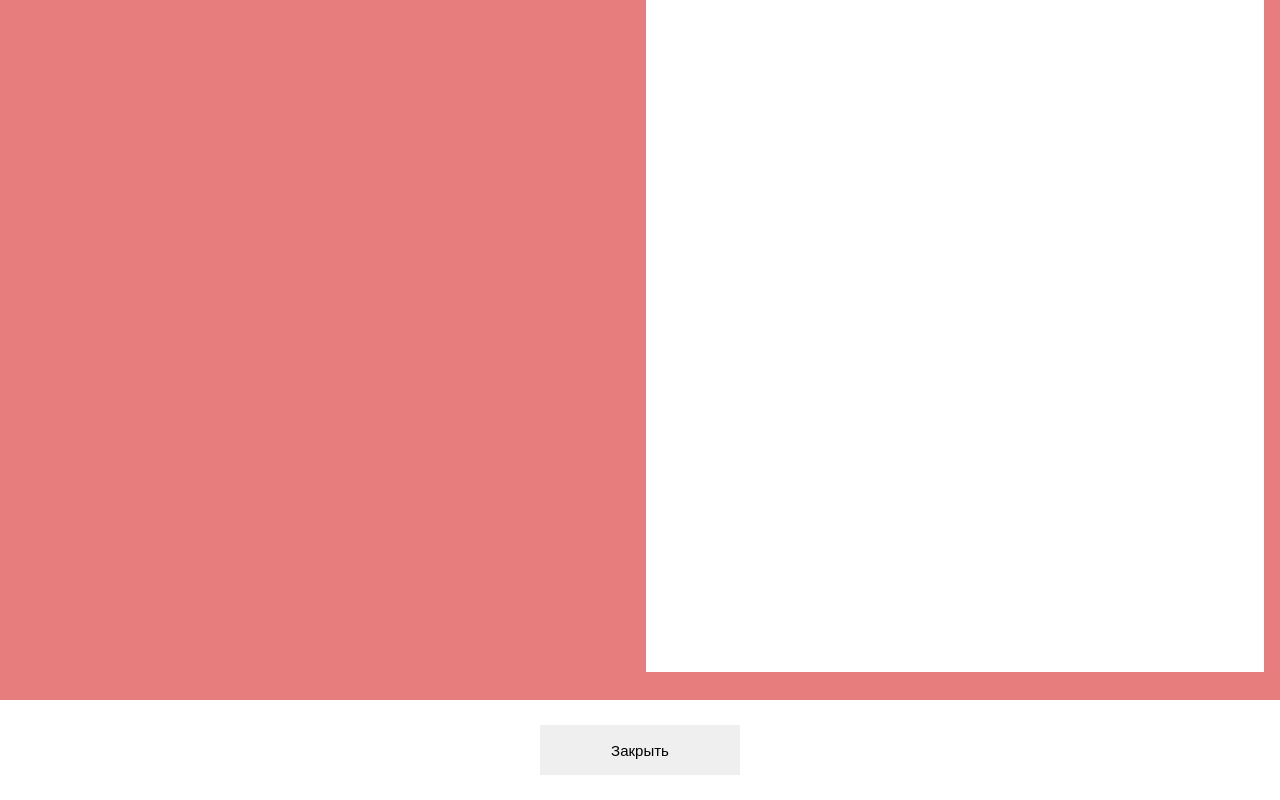
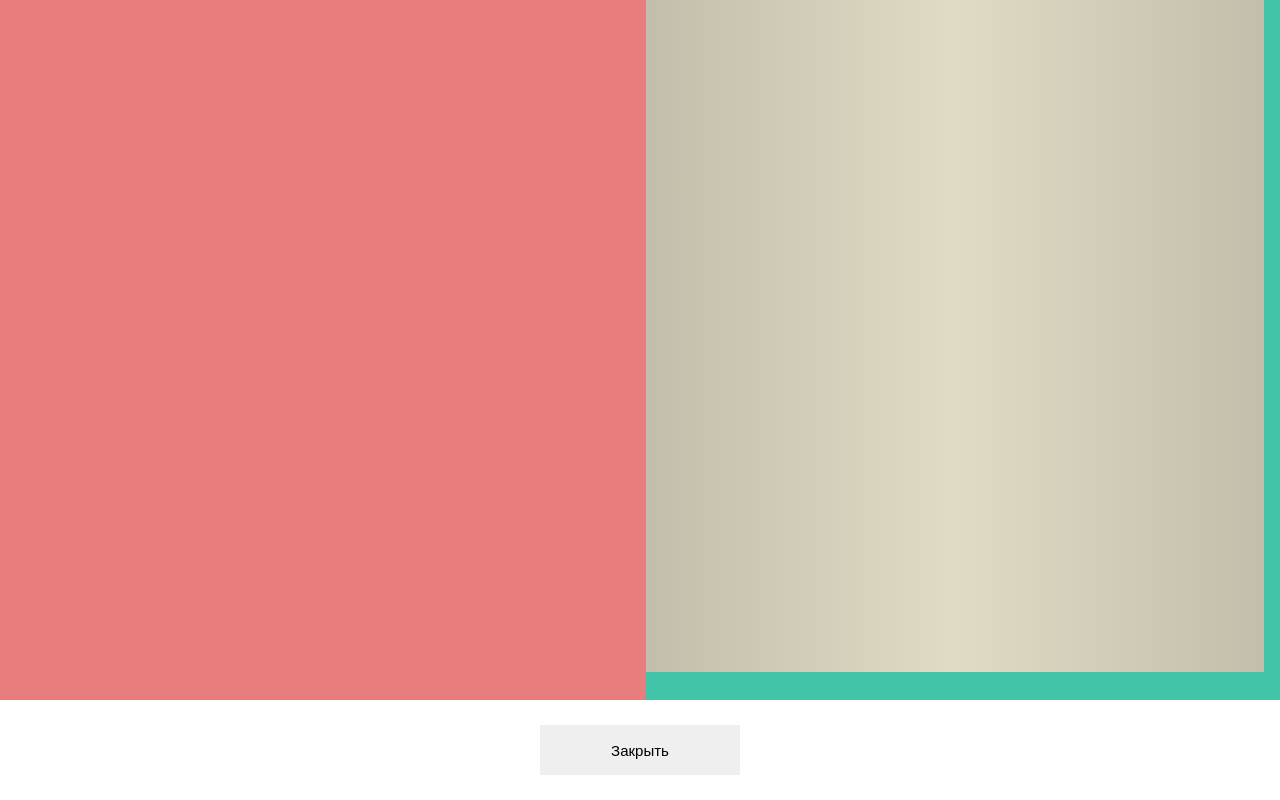
Before and after one commit to Den4ig/wanted_plate, a React (Create React App) app: page / in a window 1280 px wide. Both pictures are taken after a click on the button "Открыть". Shown: the part 100-900 px from the top of the page. Built offline with nearby package versions, Linux system fonts and the light colour scheme.

Commit message:
Add pages, sorted folder pages z-indexes

```diff
--- a/src/App.jsx
+++ b/src/App.jsx
@@ -10,6 +10,8 @@ export default function App() {
 		{}, // First button style
 		{}  // Second button style
 	  ]);
+	const [folderZIndex, setFolderZIndex] = useState("2");  //Set folder's flipped page z-index when flipped
+	const [folderTransition, setFolderTransition] = useState("0.7s");  //Set folder's flipped page transition time when flipped or unflipped
 
 	return (
 		<div>
@@ -17,11 +19,16 @@ export default function App() {
 				flipped={flipped}
 				folderFlip={folderFlipped}
 				buttonStyle={buttonStyles}
+				numOfPaperPages={5}
+				zIndex={folderZIndex}
+				folderTransition={folderTransition}
 			/>
 			<FolderButtons
 				setFlipped={setFlipped}
 				setFolderFlipped={setFolderFlipped}
 				setButtonStyle={setButtonStyles}
+				setFolderZIndex={setFolderZIndex}
+				setFolderTransition={setFolderTransition}
 			/>
 		</div>
 	);
--- a/src/components/Folder.jsx
+++ b/src/components/Folder.jsx
@@ -1,21 +1,33 @@
+import { useState } from "react";
 import FolderPage from "./FolderPage";
 import Papers from "./Papers";
 import PageButtons from "./PageButtons";
 
-export default function Folder({flipped, folderFlip, buttonStyle}) {
+export default function Folder({ flipped, folderFlip, buttonStyle, numOfPaperPages, zIndex, folderTransition }) {
+
+	const [currentPage, setCurrentPage] = useState(0);
+
+	const handleNext = () => {
+		setCurrentPage((prev) => Math.min(prev + 1, numOfPaperPages));
+	};
+
+	const handlePrev = () => {
+		setCurrentPage((prev) => Math.max(prev - 1, 0));
+	};
+
 	return (
 		<div className="folder_bg">
 
-			 <PageButtons buttonStyle={buttonStyle[0]}/>    {/*Button for page flipping */}
+			 <PageButtons buttonStyle={buttonStyle[0]} movePage={handlePrev}/>    {/*Button for page flipping */}
 
 			<div className={folderFlip}>
-				<FolderPage flipped={flipped}/>             {/*Folder pages */}
-				<FolderPage flipped={""}>
-					<Papers/>
+				<FolderPage flipped={flipped} zIndex={zIndex} folderTransition={folderTransition}/>             {/*Folder pages */}
+				<FolderPage flipped={""} zIndex={""} folderTransition={""}>
+					<Papers currentPage={currentPage} numOfPaperPages={numOfPaperPages}/>
 				</FolderPage>
 			</div>
 
-			<PageButtons  buttonStyle={buttonStyle[1]}/>    {/*Button for page flipping */}
+			<PageButtons  buttonStyle={buttonStyle[1]} movePage={handleNext}/>    {/*Button for page flipping */}
 
 		</div>
 	);
--- a/src/components/FolderButtons.jsx
+++ b/src/components/FolderButtons.jsx
@@ -1,7 +1,7 @@
 import { useState } from "react";
-const FolderButtons = ({setFlipped, setFolderFlipped, setButtonStyle}) => {
-	const [isOpened, setIsOpened] = useState(true);
-	const [isStyled, setIsStyled] = useState(false);
+const FolderButtons = ({ setFlipped, setFolderFlipped, setButtonStyle, setFolderZIndex, setFolderTransition }) => {
+	const [isOpened, setIsOpened] = useState(true);  // Change button name
+	const [isStyled, setIsStyled] = useState(false);  // Page buttons styles for moving them and opacity change
 
 	const handleClick = () => {
 		setIsOpened(!isOpened);   // Change button name
@@ -19,6 +19,15 @@ const FolderButtons = ({setFlipped, setFolderFlipped, setButtonStyle}) => {
 				}
 				]
 			);
+		setFolderZIndex((prev) => (prev === "2" ? "0" : "2"));   //Set folder's flipped page z-index when flipped
+		setFolderTransition((prev) => {			//Set folder's flipped page transition time when flipped or unflipped
+			if(isOpened) {
+				return prev = "0.7s";
+			} else {
+				return prev = "0s";
+			}
+		});
+
 	};
 
 
--- a/src/components/FolderPage.jsx
+++ b/src/components/FolderPage.jsx
@@ -1,6 +1,6 @@
-export default function FolderPage({flipped, children}) {
+export default function FolderPage({flipped, children, zIndex, folderTransition }) {
     return(
-        <div className="folder-page">
+        <div className="folder-page" style={{zIndex: zIndex, transition: folderTransition}}>
 
             <div className={flipped}>
                 {children}
--- a/src/components/Page.jsx
+++ b/src/components/Page.jsx
@@ -1,6 +1,6 @@
-export default function Papers(){
+export default function Papers({ isFlipped }){
     return(
-        <div className="page">
+        <div className={`page ${isFlipped ? "flipped" : ""}`}>
             <div className="page-front">
                 <div className="front-content"></div>
             </div>
--- a/src/components/PageButtons.jsx
+++ b/src/components/PageButtons.jsx
@@ -1,6 +1,7 @@
-export default function PageButtons({buttonStyle}) {
+export default function PageButtons({ buttonStyle, movePage }) {
+
     return(
-        <button className="page_button" style={buttonStyle}>
+        <button className="page_button" style={buttonStyle} onClick={movePage}>
 
         </button>
     );
--- a/src/components/Papers.jsx
+++ b/src/components/Papers.jsx
@@ -1,10 +1,13 @@
 import Page from './Page'
 
-export default function Papers(){
+export default function Papers({ currentPage, numOfPaperPages }){
     return(
         <div className="book">
-            <Page />
-            <Page />
+            {Array.from(
+                { length: numOfPaperPages }, (_, index) => ( // Page number
+        <Page key={index} isFlipped={index < currentPage} style={{zIndex: !currentPage}}/> // Is page already flipped or not
+        )
+        )}
         </div>
     );
 }
--- a/src/index.css
+++ b/src/index.css
@@ -63,9 +63,6 @@
 }
 
 .folder-page > div {
-	position: absolute;
-	top: 0;
-	left: 0;
 	height: 100%;
 	width: 100%;
 	transform-origin: left;
@@ -73,20 +70,12 @@
 	transition: 0.5s;
 }
 
-.folder > div:nth-child(2) div {
+.folder > div:nth-child(2) > div {
+	position: relative;
 	display: flex;
 	align-items: center;
-	/* background-color: rgb(65, 196, 167); */
-}
-
-/* Folder flip effect */
-
-.folder-flip {
-	transform: translateX(50%);
-  }
-
-.flipped {
-	transform: rotateY(180deg);
+	background-color: rgb(65, 196, 167);
+	z-index: 3;
 }
 
 /* Folder page sequence */
@@ -99,13 +88,25 @@
 	z-index: 1;
 }
 
+/* Folder flip effect */
+
+.folder-flip {
+	transform: translateX(50%);
+  }
+
+.folder-page > .flipped {
+	transform: rotateY(180deg);
+}
+
 /* Pages inside folder */
 
 .book {
-	position: relative;
+	position: absolute;
 	width: 95%;
 	height: 93%;
 	transition: 0.5s;
+	z-index: 4;
+	background-color: red;
 }
 
 .page {
@@ -115,6 +116,7 @@
 	top: 0;
 	left: 0;
 	background-color: rgb(181, 223, 191);
+	z-index: 5;
 }
 
 .page-front,
@@ -124,39 +126,38 @@
 	left: 0;
 	height: 100%;
 	width: 100%;
-	background-color: rgb(255, 255, 255);
+	background-image: linear-gradient(to right, #c2beab, #e0dbc4, #c2beab);
 	transform-origin: left;
 	transition: 0.5s;
-	}
+}
 
 .front-content,
 .back-content {
 	width: 100%;
 	height: 100%;
-	}
+}
+
+.back-content {
+	transform: rotateY(180deg);
+}
+
+/* Page flip effect */
+
+.flipped .page-front,
+.flipped .page-back {
+	transform: rotateY(180deg);
+}
 
 /* Folder page sequence */
 
-.page-front {
+/* .page-front {
 	z-index: 4;
 	backface-visibility: hidden;
-  }
+}
 
-  .page-back {
+.page-back {
 	z-index: 3;
-  }
-
-  .back-content {
-	transform: rotateY(180deg);
-  }
-
-  .page-1 {
-	z-index: 4;
-  }
-
-  .page-2 {
-	z-index: 3;
-  }
+} */
 
 /* Folder buttons to open and close it */
 
```
